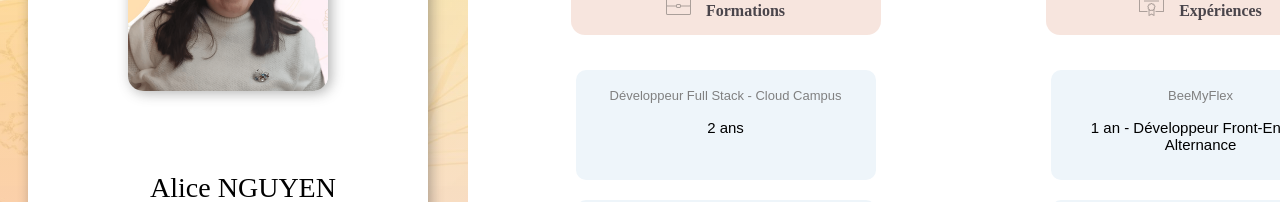
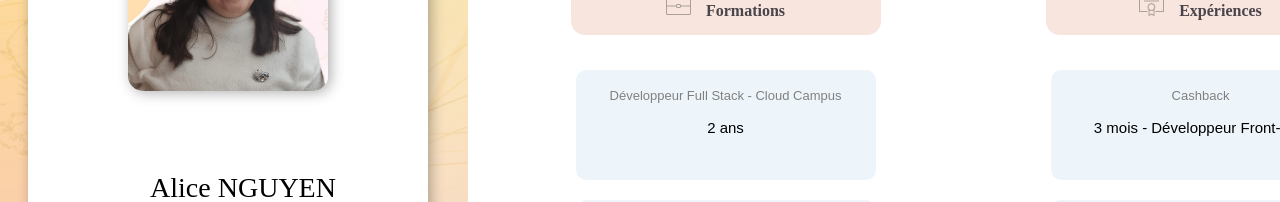
Before and after one commit to AliceNguyen-dev/developper-front-end-alice-n, a React (Create React App) app: page /resume in a window 1280 px wide. Shown: the part 142-344 px from the top of the page. Built offline with nearby package versions, Linux system fonts and the light colour scheme.

Commit message:
update resume

```diff
--- a/src/components/Resume.jsx
+++ b/src/components/Resume.jsx
@@ -41,6 +41,10 @@ function Resume() {
                 <div className="sect2">
                     <div className="title-flex">
                         <h2 className='title-page titleTwo'><img src={Icon8} alt="" className="ic-resume" /> Expériences</h2>
+                    </div>
+                    <div className="blocFlex">
+                        <p className="sub-title">Cashback</p>
+                        <p className="text-resu">3 mois - Développeur Front-End </p>
                     </div>
                     <div className="blocFlex">
                         <p className="sub-title">BeeMyFlex</p>
```
